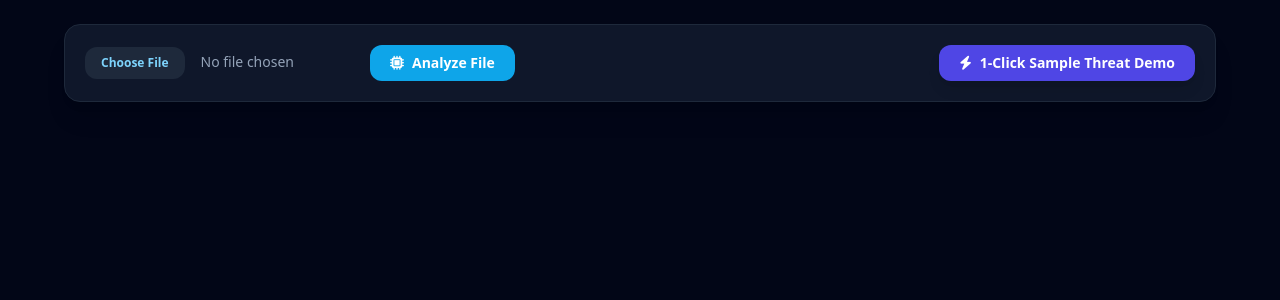
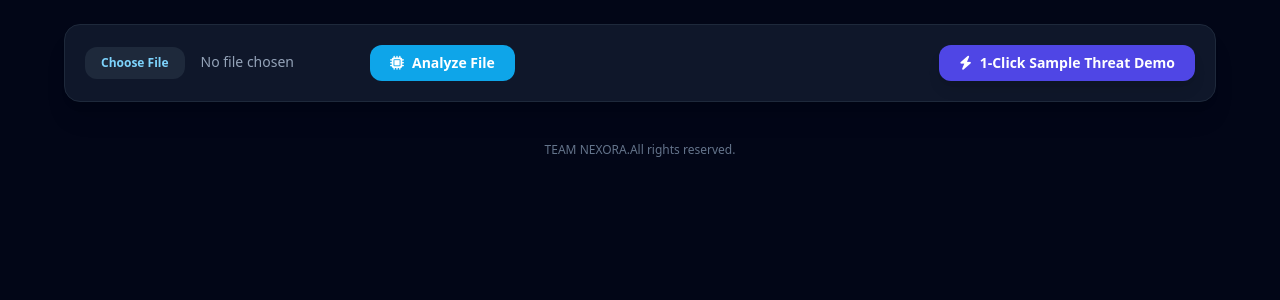
Before and after one commit to iszubairkhan/AIEmailThreat, a Flask app: page / in a window 1280 px wide. Shown: the part 97-397 px from the top of the page. Run offline with Flask 3, Linux system fonts and the light colour scheme; data that the repository does not hold is empty; some libraries are stand-ins or nearby versions.

Commit message:
Update index.html

```diff
--- a/templates/index.html
+++ b/templates/index.html
@@ -315,5 +315,10 @@ async function loadRealTimeFeed() {
     }
 }
 </script>
+
+<footer class="mt-10 text-center text-slate-500 text-xs">
+    <p>TEAM NEXORA.All rights reserved.</p>
+</footer>
+
 </body>
 </html>
```
